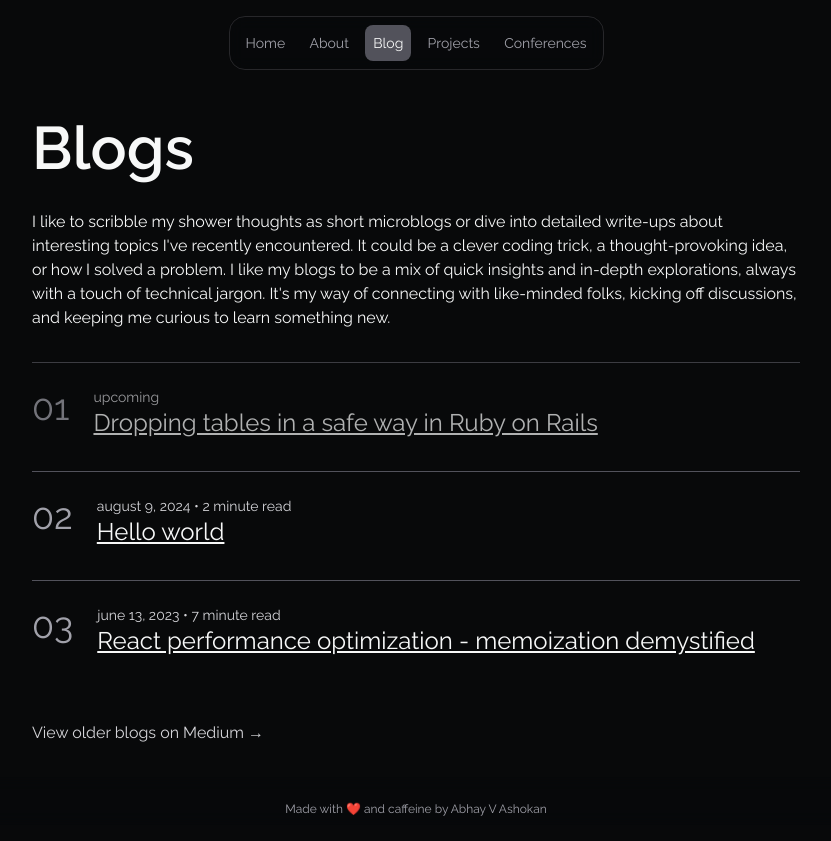
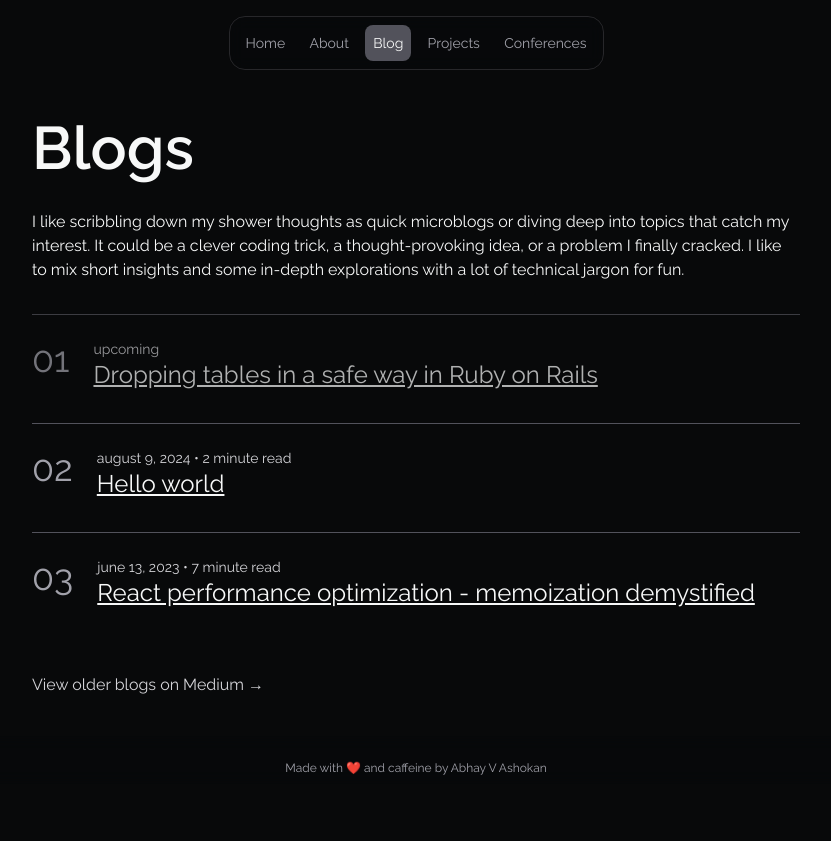
Before and after one commit to AbhayVAshokan/abhay.app, a Next.js app: page /blog in a window 1280 px wide. Shown: the whole page, without its empty margins (224-1055 px from the left). After the commit the page ends 800 px from the top, so only its background shows below. Built offline with nearby package versions, Linux system fonts and the light colour scheme.

Commit message:
General cleanup

```diff
--- a/app/about/page.tsx
+++ b/app/about/page.tsx
@@ -20,7 +20,7 @@ const SKILLS = [
   { title: "TypeScript", level: 8 },
   { title: "Ruby", level: 8 },
   { title: "UI/UX", level: 8 },
-  { title: "SCSS", level: 8 },
+  { title: "CSS/SCSS", level: 8 },
   { title: "Python", level: 7 },
   { title: "C/C++", level: 7 },
   { title: "Node.js", level: 5 },
@@ -35,19 +35,19 @@ const EXPERIENCES = [
     target: "_blank",
     prefix: `July 2021 - Present • ${durationFromToday(new Date("01 Jul 2021"))}`,
     summary: [
-      "Here, we build Neeto, a bunch of projects to get your work done. I am a full-stack developer and a tech lead. We use Next.js, React, Rails, PostgreSQL, Redis, SCSS, and TailwindCSS.",
+      "I am a full-stack developer and a tech lead at Neeto. We use Next.js, React, Rails, PostgreSQL, Redis, SCSS, and TailwindCSS.",
       "NeetoSite: a no-code website-building platform where you can create and launch websites with ease. You can quickly create a multipage website using pre-made templates or start from scratch with our cool blocks. You can launch your websites on your own custom domains.",
       "NeetoEditor: a WYSIWYG editor for Neeto built using Tiptap and Prosemirror.",
-      "I actively work on several NPM packages and Rails engines, developing build tools and improving the performance. I also focus on code standardization, the creation of custom RuboCop or ESlint rules, UI components, and Chrome extensions.",
+      "I actively work on several NPM packages and Rails engines. I also work on improving the build tools and auditing and fixing performance issues across products. I also focus on code standardization, the creation of custom RuboCop or ESlint rules, building new UI components, and Chrome extensions.",
     ],
   },
   {
     title: "Intern at Infoware India",
-    link: "https://github.com/AbhayVAshokan/Talk-Sindhi",
+    link: "https://www.infowareindia.com",
     target: "_blank",
     prefix: "Apr 2020 - Jun 2020 • 3 mos",
     summary: [
-      "Here I developed projects in Flutter and Node.js and had the opportunity to work with experienced developers from the industry. I built the front end for Talk Sindhi - a mobile application to learn the language of Sindhi and the front and back end for Habituals - a corporate healthcare application.",
+      "This was my first opportunity to work with experienced developers from the industry. I joined as an intern for the Flutter team. I built the frontend for Talk Sindhi - a mobile application to learn the language of Sindhi and the frontend and backend for Habituals - a corporate healthcare application.",
     ],
   },
 ];
@@ -80,7 +80,7 @@ const Card = ({
   prefix,
   link,
   target,
-}: Omit<CardProps, "index"> & { summary: string[] }) => (
+}: Omit<CardProps, "index" | "summary"> & { summary: string[] }) => (
   <div className="border-t border-zinc-600 py-6 flex gap-6">
     <div>
       <Prefix prefix={prefix} />
--- a/app/api/og/components/template.tsx
+++ b/app/api/og/components/template.tsx
@@ -1,5 +1,4 @@
 /* eslint-disable @next/next/no-img-element */
-
 interface TemplateProps {
   title: string | null;
   subtitle: string | null;
@@ -7,14 +6,14 @@ interface TemplateProps {
 
 const Template = ({ title, subtitle }: TemplateProps) => {
   return (
-    <div tw="relative flex gap-4 justify-between items-end py-10 px-10 bg-[#08090a] text-[#f7f8f8] h-full w-full">
-      <p tw="absolute top-4 left-4 border border-zinc-400 text-zinc-400 p-2">AB</p>
+    <div tw="relative flex justify-between items-end py-16 px-10 bg-[#08090a] text-[#f7f8f8] h-full w-full">
+      <img height={100} width={100} src="https://ik.imagekit.io/a6t22upil/tr:h-100/Portfolio/logo.png" alt="Logo" tw="absolute top-4 left-4 p-2" />
       <div tw="flex flex-col w-[400px]">
         <h1 tw="text-4xl leading-7 mb-4">{title}</h1>
         <h2 tw="text-zinc-400 text-sm mb-0">{subtitle}</h2>
       </div>
       <img
-        src="http://github.com/AbhayVAshokan.png"
+        src="https://ik.imagekit.io/a6t22upil/tr:h-300/Portfolio/abhay.png"
         alt="Abhay V Ashokan"
         width={150}
       />
--- a/app/blog/page.tsx
+++ b/app/blog/page.tsx
@@ -12,13 +12,11 @@ const Blogs = () => (
     <section className="max-w-3xl mx-auto my-8">
       <Header>Blogs</Header>
       <p className="my-8">
-        I like to scribble my shower thoughts as short microblogs or dive into
-        detailed write-ups about interesting topics I&apos;ve recently
-        encountered. It could be a clever coding trick, a thought-provoking
-        idea, or how I solved a problem. I like my blogs to be a mix of quick
-        insights and in-depth explorations, always with a touch of technical
-        jargon. It&apos;s my way of connecting with like-minded folks, kicking
-        off discussions, and keeping me curious to learn something new.
+        I like scribbling down my shower thoughts as quick microblogs or diving
+        deep into topics that catch my interest. It could be a clever coding
+        trick, a thought-provoking idea, or a problem I finally cracked. I like
+        to mix short insights and some in-depth explorations with a lot of
+        technical jargon for fun.
       </p>
       <div className="my-8">
         {BLOGS.map((blog, index) => (
--- a/app/blog/recent-blogs.tsx
+++ b/app/blog/recent-blogs.tsx
@@ -15,7 +15,7 @@ const RecentBlogs = ({ blogs }: { blogs: BlogType[] }) => (
         <Link
           key={title}
           href={link}
-          className="flex gap-4 border-b border-dashed opacity-70 hover:opacity-100 transition-opacity justify-between p-2"
+          className="flex flex-col md:flex-row gap-4 border-b border-dashed opacity-70 hover:opacity-100 transition-opacity justify-between p-2"
           target={target}
         >
           <h3>{title}</h3>
--- a/app/blog/utils.ts
+++ b/app/blog/utils.ts
@@ -25,14 +25,15 @@ export const buildMetaData = (data: Data): Metadata => {
       site: "@abhayvashokan",
       creator: "@abhayvashokan",
       images: ogImage,
+      title: data.title,
     },
     openGraph: {
-      type: "website",
+      type: "article",
       url: `${process.env.APP_URL}/blog/${data.title.split(" ").join("-").toLowerCase()}`,
       title: data.title,
-      description: data.summary,
       siteName: data.title,
       images: ogImage,
+      authors: "Abhay V Ashokan"
     },
   };
 };
--- a/app/conferences/page.tsx
+++ b/app/conferences/page.tsx
@@ -7,7 +7,7 @@ const TALKS = [
     subtitle: "Kerala Ruby meetup 2024",
     prefix: "February 10, 2024",
     summary:
-      "Solid Cache is a database-backed Active Support cache store implementation in Ruby. In this talk, I focused on breaking down the Solid Cache architecture, discussing several design decisions, and how it compares with Redis highlighting the differences in performance and cost, and debating when Solid Cache might be the better choice for your applications.",
+      "Solid Cache is a database-backed Active Support cache store implementation in Ruby. In this talk, I focused on breaking down the Solid Cache architecture, discussing several design decisions, and how it compares with Redis. I highlighted the differences in performance and cost, and debated when Solid Cache might be the better choice for your applications.",
   },
   {
     title: "Discovering your passion and stepping into the world of tech",
@@ -36,7 +36,7 @@ const CONFERENCES = [
     title: "Ruby Conf 2023",
     prefix: "August 26-27, 2023",
     summary:
-      "The 2023 edition took place in Pune. It was impressive to find several like-minded Ruby enthusiasts at the same place. The talks were very insightful, it covered topics such as concurrency in Ruby, Async ruby, evolution of JS tooling in Ruby on Rails, performance tracking, and metaprogramming, the dissection of Rails, and much more.",
+      "The 2023 edition took place in Pune. It was impressive to find several Ruby enthusiasts at the same place. The talks were very insightful, it covered topics such as concurrency in Ruby, async ruby, evolution of JS tooling in Ruby on Rails, enhancing performance, metaprogramming, the dissection of Rails, and much more.",
   },
   {
     title: "PyCon India 2023",
--- a/mdx-components.tsx
+++ b/mdx-components.tsx
@@ -25,7 +25,7 @@ const Img = (props: any) => (
     <Image
       fill
       alt="blog content"
-      className="rounded-xl object-contain"
+      className="rounded-xl object-contain !w-auto mx-auto border border-zinc-800"
       {...props}
     />
   </span>
```
Also changed, not shown: 1 other file (tests, documents, lock files or other folders).
